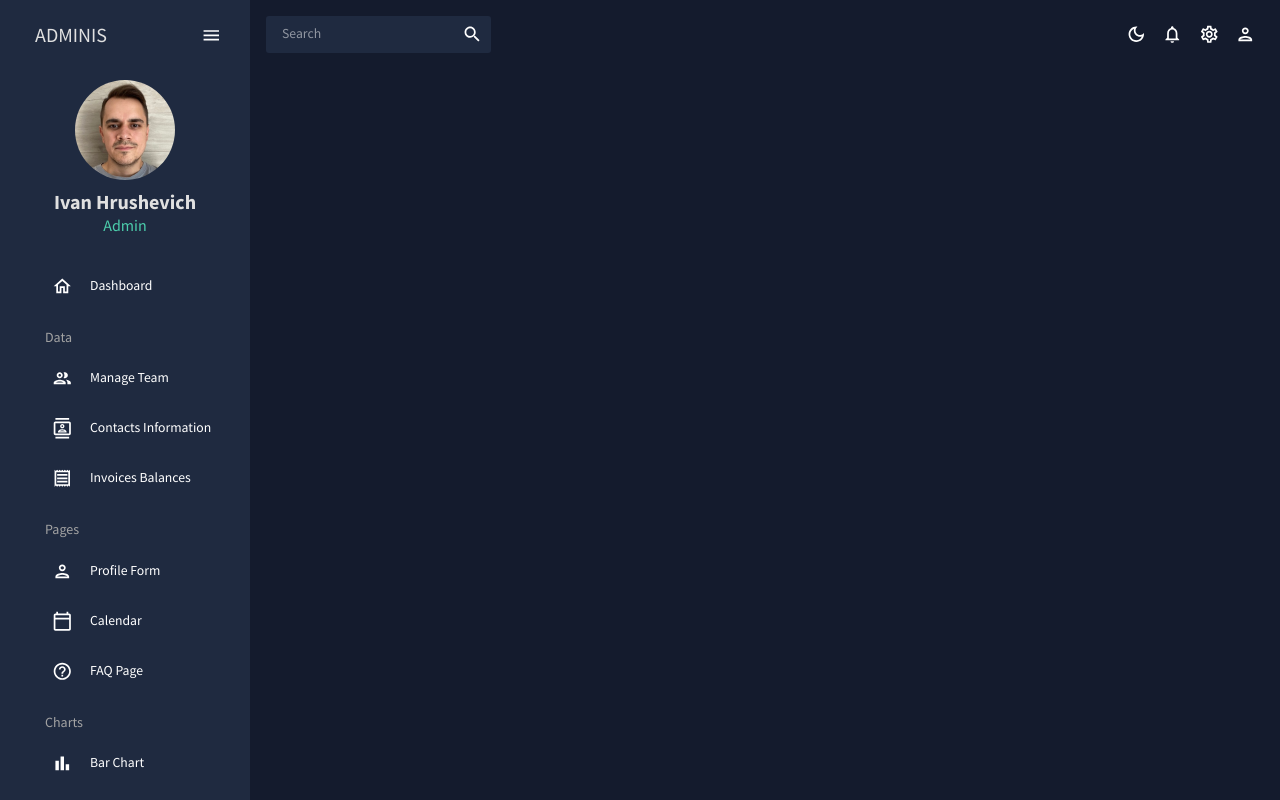
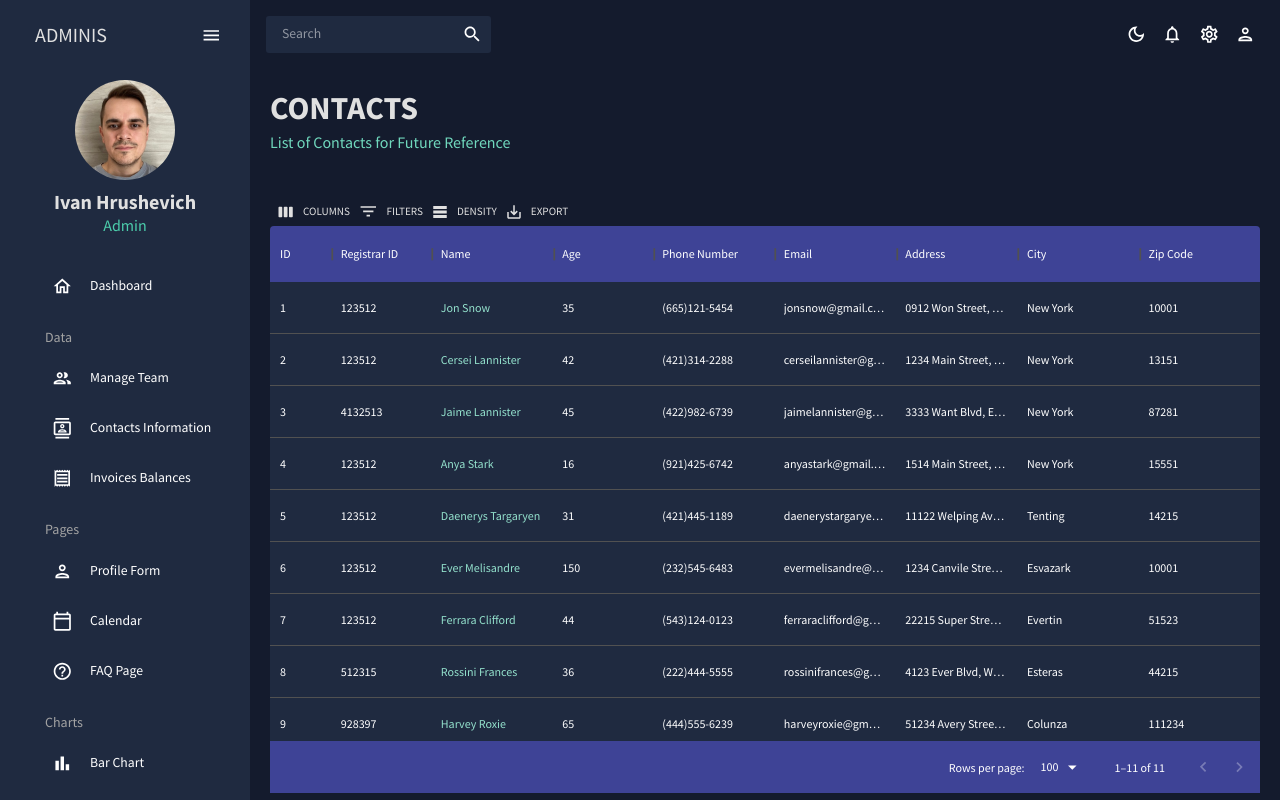
Before and after one commit to IvanHrushevich/react-admin, a React (Create React App) app: page /contacts in a window 1280 px wide. Built offline with nearby package versions, Linux system fonts and the light colour scheme.

Commit message:
implement Contacts page using MUI data grid

```diff
--- a/src/App.tsx
+++ b/src/App.tsx
@@ -7,7 +7,7 @@
 import Sidebar from "./scenes/global/Sidebar";
 import TopBar from "./scenes/global/TopBar";
 // import Bar from "./scenes/bar";
-// import Contacts from "./scenes/contacts";
+import Contacts from "./scenes/contacts";
 // import FAQ from "./scenes/faq";
 // import Form from "./scenes/form";
 // import Geography from "./scenes/geography";
@@ -33,7 +33,7 @@
               <Routes>
                 <Route path="/" element={<Dashboard />} />
                 <Route path="/team" element={<Team />} />
-                {/* <Route path="/contacts" element={<Contacts />} /> */}
+                <Route path="/contacts" element={<Contacts />} />
                 {/* <Route path="/invoices" element={<Invoices />} /> */}
                 {/* <Route path="/form" element={<Form />} /> */}
                 {/* <Route path="/bar" element={<Bar />} /> */}
--- /dev/null
+++ b/src/scenes/contacts/index.tsx
@@ -0,0 +1,104 @@
+import { Box, useTheme } from "@mui/material";
+import { DataGrid, GridColumns, GridToolbar } from "@mui/x-data-grid";
+import { FC } from "react";
+
+import Header from "../../components/Header";
+import { mockDataContacts } from "../../data/mockData";
+import { tokens } from "../../theme";
+
+const Contacts: FC = () => {
+  const theme = useTheme();
+  const colors = tokens(theme.palette.mode);
+
+  const columns: GridColumns = [
+    { field: "id", headerName: "ID", flex: 0.5 },
+    { field: "registrarId", headerName: "Registrar ID" },
+    {
+      field: "name",
+      headerName: "Name",
+      flex: 1,
+      cellClassName: "name-column--cell",
+    },
+    {
+      field: "age",
+      headerName: "Age",
+      type: "number",
+      headerAlign: "left",
+      align: "left",
+    },
+    {
+      field: "phone",
+      headerName: "Phone Number",
+      flex: 1,
+    },
+    {
+      field: "email",
+      headerName: "Email",
+      flex: 1,
+    },
+    {
+      field: "address",
+      headerName: "Address",
+      flex: 1,
+    },
+    {
+      field: "city",
+      headerName: "City",
+      flex: 1,
+    },
+    {
+      field: "zipCode",
+      headerName: "Zip Code",
+      flex: 1,
+    },
+  ];
+
+  return (
+    <Box m="20px">
+      <Header
+        title="CONTACTS"
+        subtitle="List of Contacts for Future Reference"
+      />
+      <Box
+        m="40px 0 0 0"
+        height="75vh"
+        sx={{
+          "& .MuiDataGrid-root": {
+            border: "none",
+          },
+          "& .MuiDataGrid-cell": {
+            borderBottom: "none",
+          },
+          "& .name-column--cell": {
+            color: colors.greenAccent[300],
+          },
+          "& .MuiDataGrid-columnHeaders": {
+            backgroundColor: colors.blueAccent[700],
+            borderBottom: "none",
+          },
+          "& .MuiDataGrid-virtualScroller": {
+            backgroundColor: colors.primary[400],
+          },
+          "& .MuiDataGrid-footerContainer": {
+            borderTop: "none",
+            backgroundColor: colors.blueAccent[700],
+          },
+          "& .MuiCheckbox-root": {
+            color: `${colors.greenAccent[200]} !important`,
+          },
+          "& .MuiDataGrid-toolbarContainer .MuiButton-text": {
+            color: `${colors.grey[100]} !important`,
+          },
+        }}
+      >
+        <DataGrid
+          rows={mockDataContacts}
+          columns={columns}
+          components={{ Toolbar: GridToolbar }}
+        />
+      </Box>
+    </Box>
+  );
+};
+
+export default Contacts;
```
